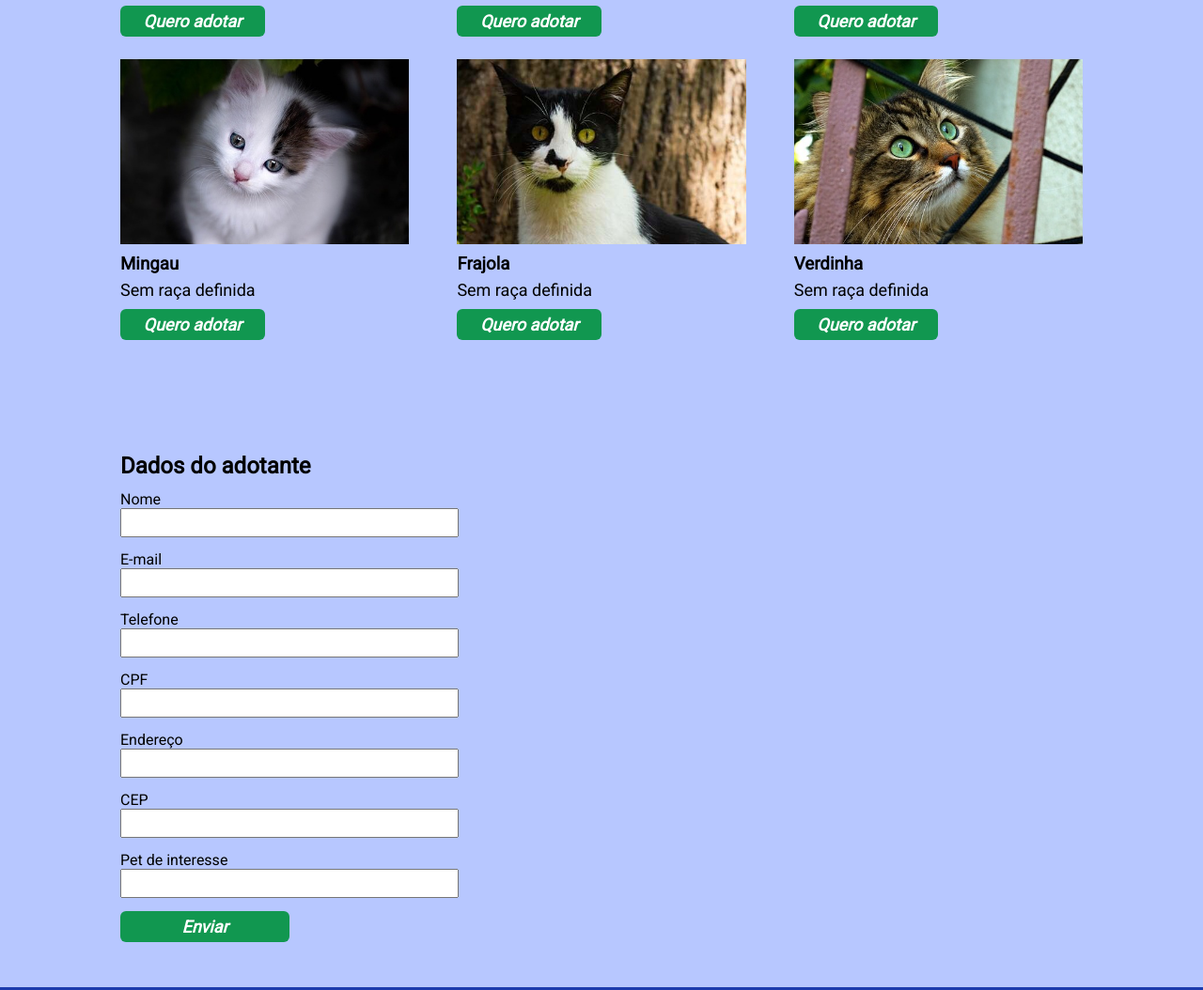
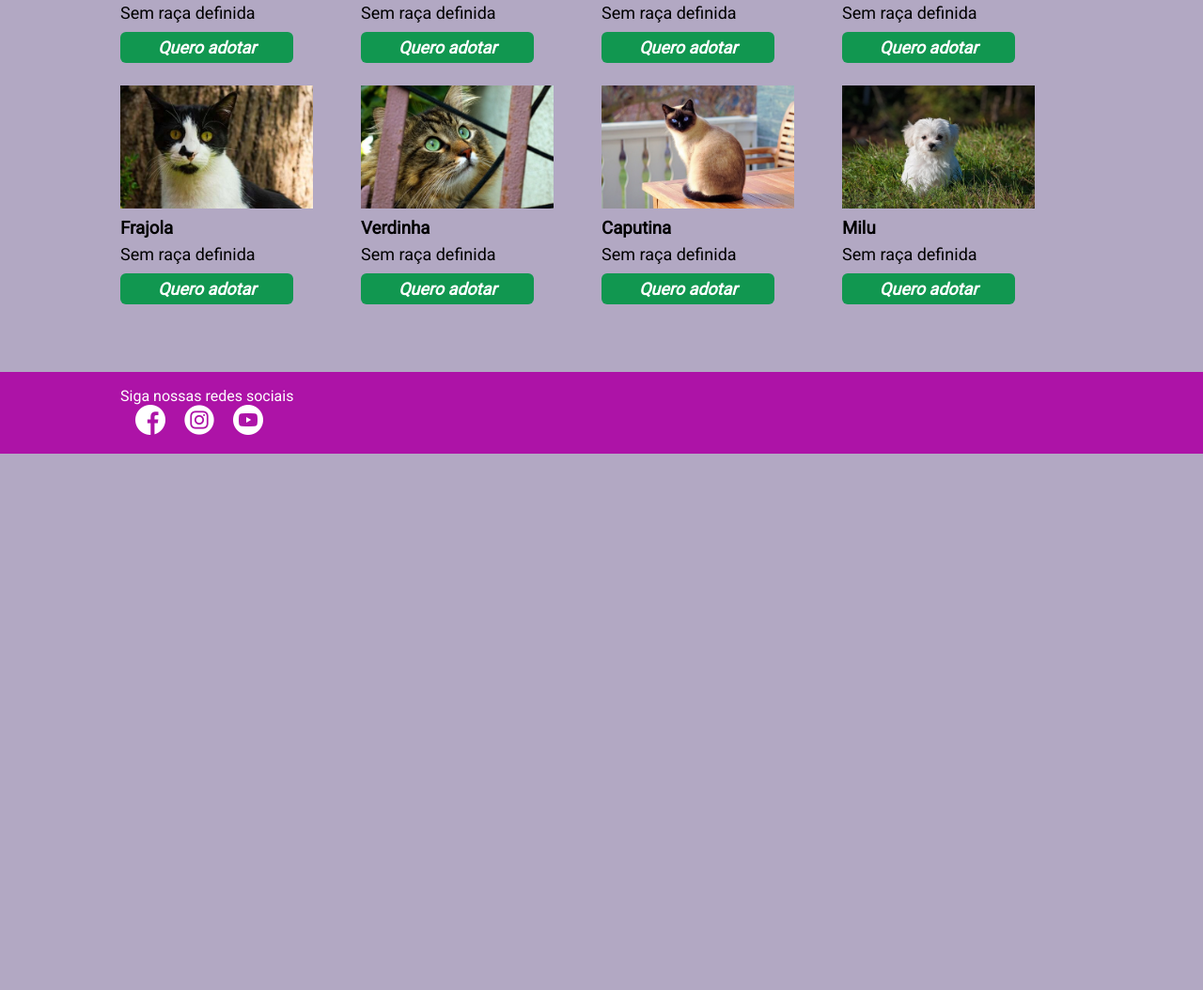
Before and after one commit to TatuzinhoBixo/Ebac-Avaliacao, a plain HTML site: page index.html in a window 1280 px wide. Shown: the part 721-1775 px from the top of the page at 94% size. After the commit the page ends 1204 px from the top, so only its background shows below. Drawn offline with nearby package versions, Linux system fonts and the light colour scheme.

Commit message:
inicio aula responsivo aula 2

```diff
--- a/index.html
+++ b/index.html
@@ -2,7 +2,7 @@
 <html lang="pt-BR">
 <head>
     <meta charset="UTF-8">
-    <meta name="viewport" content="width=device-width, initial-scale=1.0">
+    <meta name="viewport" content="width=device-width, initial-scale=1.0, user-scalable=yes, maximum-scale=1, minimum-scale=0.5">
     <title>Adoções AM</title>
     <link rel="preconnect" href="https://fonts.googleapis.com">
     <link rel="preconnect" href="https://fonts.gstatic.com" crossorigin>
@@ -45,9 +45,9 @@
         <div class="container container-flex">
             <img src="./images/casa.jpg" alt="Imagem casa do abrigo">
         <div>
-            <h2>
+            <h2><u>
                 Sobre o abrigo
-            </h2>
+            </u></h2>
             <p>
                 Lorem ipsum dolor sit amet consectetur adipisicing elit. Sit odio aliquam eligendi ratione explicabo a quae animi vitae, at ullam repellendus quasi harum, libero ad dolore inventore suscipit doloremque officia.
             </p>
@@ -94,7 +94,7 @@
                     </p>
                     <button type="button">Quero adotar</button>
                 </li>
-                <li>
+                <li class="item-central">
                     <img src="./images/ad4.jpg" alt="adocao4">
                     <h3>
                         Mingau
@@ -104,7 +104,7 @@
                     </p>
                     <button type="button">Quero adotar</button>
                 </li>
-                <li class="item-central">
+                <li>
                     <img src="./images/ad5.jpg" alt="adocao5">
                     <h3>
                         Frajola
@@ -114,7 +114,7 @@
                     </p>
                     <button type="button">Quero adotar</button>
                 </li>
-                <li>
+                <li class="item-central">
                     <img src="./images/ad6.jpg" alt="adocao6">
                     <h3>
                         Verdinha
@@ -124,44 +124,27 @@
                     </p>
                     <button type="button">Quero adotar</button>
                 </li>
+                <li>
+                    <img src="./images/ad7.jpg" alt="adocao7">
+                    <h3>
+                        Caputina
+                    </h3>
+                    <p>
+                        Sem raça definida
+                    </p>
+                    <button type="button">Quero adotar</button>
+                </li>
+                <li class="item-central">
+                    <img src="./images/ad8.jpg" alt="adocao8">
+                    <h3>
+                        Milu
+                    </h3>
+                    <p>
+                        Sem raça definida
+                    </p>
+                    <button type="button">Quero adotar</button>
+                </li>
             </ul>
-        </div>
-    </section>
-
-    <section id="cadastro">
-        <div class="container">
-            <h2>Dados do adotante</h2>
-        <form>
-            <div class="form-campo">
-                <label for="nome">Nome</label>
-                <input type="text" id="nome" name="nome">
-            </div>
-            <div class="form-campo">
-                <label for="email">E-mail</label>
-                <input type="text" id="email" name="email">
-            </div>
-            <div class="form-campo">
-                <label for="telefone">Telefone</label>
-                <input type="tel" id="telefone" name="telefone">
-            </div>
-            <div class="form-campo">
-                <label for="cpf">CPF</label>
-                <input type="text" id="cpf" name="cpf">
-            </div>
-            <div class="form-campo">
-                <label for="endreco">Endereço</label>
-                <input type="text" id="endereco" name="endereco">
-            </div>
-            <div class="form-campo">
-                <label for="cep">CEP</label>
-                <input type="text" name="cep" id="cep">
-            </div>
-            <div class="form-campo">
-                <label for="pet">Pet de interesse</label>
-                <input type="text" name="pet" id="pet">
-            </div>
-            <button type="submit">Enviar</button>
-        </form>
         </div>
     </section>
 
--- a/main.css
+++ b/main.css
@@ -7,7 +7,7 @@
 
 html {
     overflow-x: hidden;
-    background: #B7C7FF;
+    background: #B2A8C3;
 }
 
 .container {
@@ -17,7 +17,7 @@ html {
 }
 
 header, footer {
-    background-color: #1C3BAD;
+    background-color: #AD13A7;
     color: #fff;
     padding-top: 16px;
 }
@@ -43,7 +43,7 @@ footer > .container {
 }
 
 nav {
-    background-color: #4169FA;
+    background-color: #7E13AD;
     padding: 16px 0;
     display: none;
 }
@@ -84,7 +84,7 @@ nav li a {
 }
 
 #sobre-abrigo img {
-    max-width: 300px;
+    max-width: 450px;
     margin-right: 24px;
 }
 
@@ -107,12 +107,12 @@ section h2 {
 }
 
 .lista-adocao {
-    flex-wrap: wrap;
+    flex-wrap: wrap;  //se o espaço não for o suficiente, os items são quebrados em uma linha horizontal
 }
 
 .lista-adocao li {
     list-style: none;
-    max-width: 30%;
+    max-width: 20%;
     margin-bottom: 24px;
 }
 
@@ -135,7 +135,7 @@ section h2 {
 
 button {
     display: block;
-    width: 50%;
+    width: 90%;
     border: none;
     padding: 6px;
     background-color: #119750;
```
Also changed, not shown: images/ad7.jpg (added), images/ad8.jpg (added).
